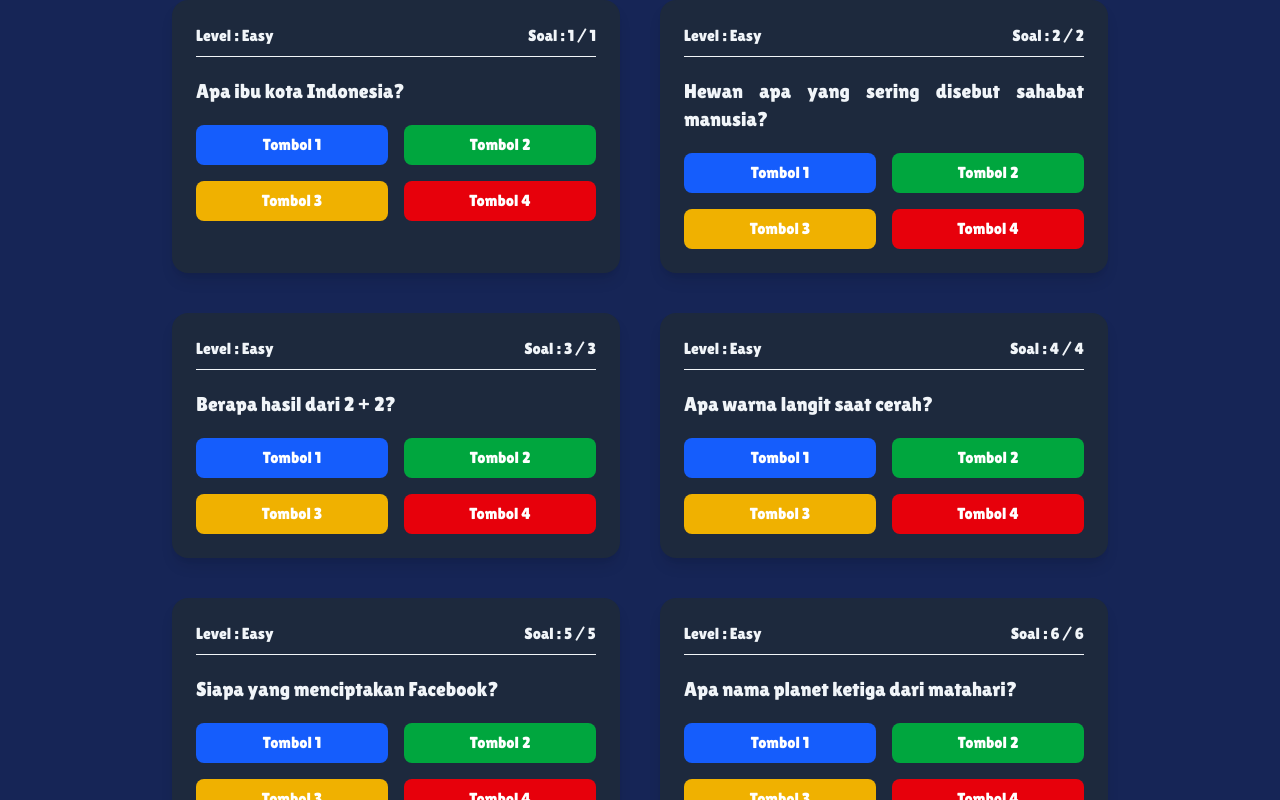
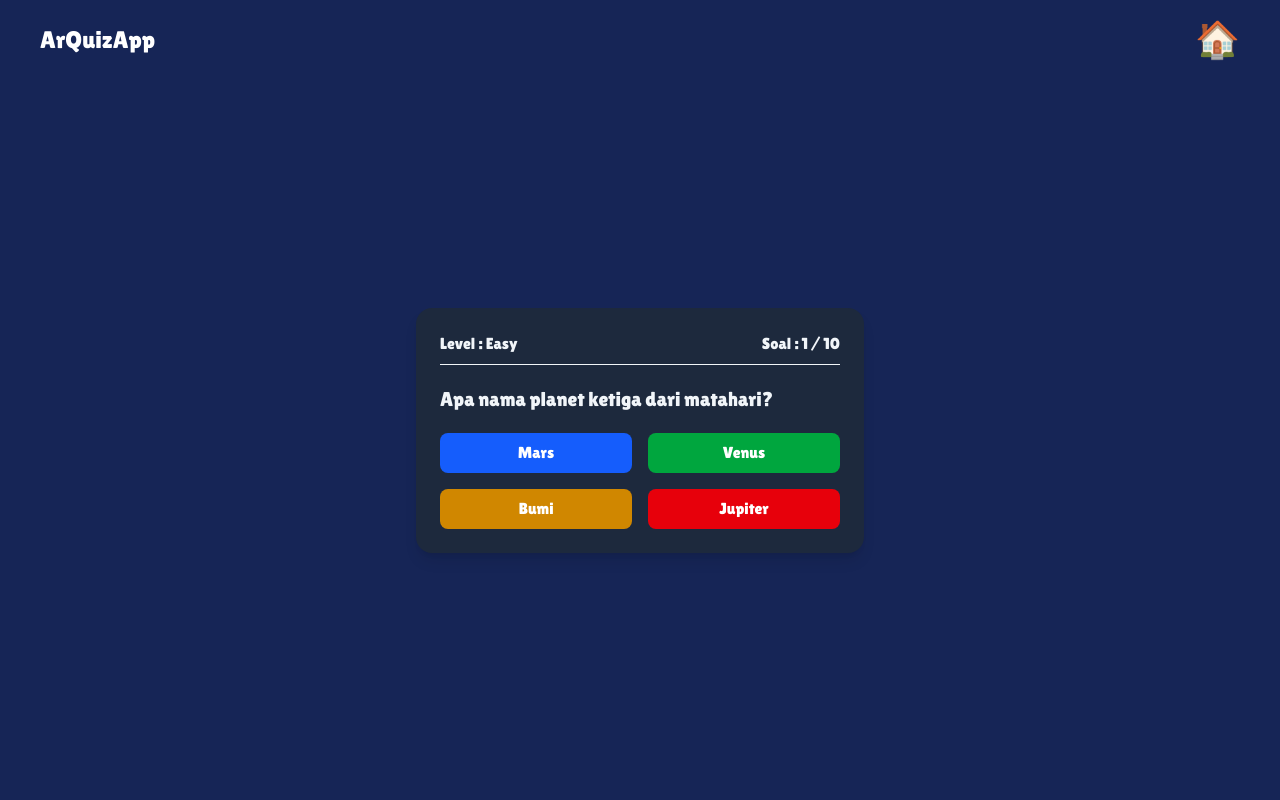
Before and after one commit to ArveonTech/ArQuizApp, a React (Vite) app: page /level in a window 1280 px wide. Both pictures are taken after a click on the button "Mudah". Shown: the top 800 px of the page. Built offline with nearby package versions, Linux system fonts and the light colour scheme.

Commit message:
membuat mainPages,resultPages,dan menambah printilan

```diff
--- a/src/App.jsx
+++ b/src/App.jsx
@@ -3,6 +3,7 @@ import NotFoundPages from "./components/pages/NotFoundPages";
 import IntroPages from "./components/pages/IntroPages";
 import MainPages from "./components/pages/MainPages";
 import LevelPages from "./components/pages/LevelPages";
+import ResultPages from "./components/pages/ResultPages";
 
 const router = createBrowserRouter([
   {
@@ -18,6 +19,10 @@ const router = createBrowserRouter([
     element: <MainPages />,
   },
   {
+    path: "/result",
+    element: <ResultPages />,
+  },
+  {
     path: "*",
     element: <NotFoundPages />,
   },
--- a/src/components/hooks/useQuestion.jsx
+++ b/src/components/hooks/useQuestion.jsx
@@ -1,7 +1,7 @@
 import { useEffect, useState } from "react";
 import { getQuestion } from "../../libs/api";
 
-const useQuestionData = () => {
+const useQuestionData = (level) => {
   const [questions, setQuestions] = useState([]);
   const [error, setError] = useState(null);
 
@@ -9,14 +9,15 @@ const useQuestionData = () => {
     const fetchData = async () => {
       try {
         const response = await getQuestion();
-        setQuestions(response.data);
+        const data = response.data.filter((items) => items.level.toLowerCase() === level.toLowerCase());
+        setQuestions(data);
       } catch (error) {
         setError(error);
       }
     };
 
     fetchData();
-  }, []);
+  }, [level]);
 
   return { questions, error };
 };
--- /dev/null
+++ b/src/components/hooks/useShuffle.jsx
@@ -0,0 +1,9 @@
+const useShuffle = (data) => {
+  for (let i = data.length - 1; i > 0; i--) {
+    const j = Math.floor(Math.random() * (i + 1));
+    [data[i], data[j]] = [data[j], data[i]];
+  }
+  return data;
+};
+
+export default useShuffle;
--- a/src/components/pages/MainPages.jsx
+++ b/src/components/pages/MainPages.jsx
@@ -1,13 +1,71 @@
+import { useEffect, useState, useMemo } from "react";
 import useQuestionData from "../hooks/useQuestion";
 import Card from "../templates/card/Card";
+import { Link, useNavigate } from "react-router-dom";
+import useShuffle from "../hooks/useShuffle";
 
 const MainPages = () => {
-  const { questions, error } = useQuestionData();
+  const navigate = useNavigate();
+  const [level, setLevel] = useState(null);
+  const [clearQuiz, setClearQuiz] = useState(false);
+  const { questions, error } = useQuestionData(level);
+  const [currentIndex, setCurrentIndex] = useState(0);
+  const data = useMemo(() => useShuffle(questions), [questions]);
+
+  useEffect(() => {
+    localStorage.removeItem("answerUser");
+    const level = localStorage.getItem("difficulty");
+    if (!level) {
+      navigate("/level");
+    }
+    setLevel(level);
+  }, []);
+
+  const handleClick = (e) => {
+    const currentSoal = data[currentIndex];
+    const existingAnswers = JSON.parse(localStorage.getItem("answerUser")) || [];
+
+    const newAnswer = {
+      id: currentSoal.id,
+      level: currentSoal.level,
+      question: currentSoal.question,
+      options: currentSoal.options,
+      userAnswer: e.target.value,
+      correctAnswer: currentSoal.answer,
+    };
+
+    localStorage.setItem("answerUser", JSON.stringify([...existingAnswers, newAnswer]));
+
+    if (currentIndex + 1 >= questions.length) {
+      setClearQuiz(true);
+      return;
+    }
+
+    setCurrentIndex(currentIndex + 1);
+  };
 
   return (
-    <>
-      <div className="bg-blue-950 flex gap-10 flex-wrap justify-center">{questions && questions.map((data, i) => <Card data={data} i={i} key={i} />)}</div>
-    </>
+    <div className="bg-blue-950 min-h-screen flex flex-col">
+      <div className="flex justify-between items-center pt-5">
+        <Link to="/">
+          <h1 className="text-2xl text-white ml-10">ArQuizApp</h1>
+        </Link>
+        <Link to="/">
+          <span className="mr-10 text-4xl">🏠</span>
+        </Link>
+      </div>
+      {clearQuiz ? (
+        <div className="bg-blue-950 flex-1 flex justify-center items-center">
+          <Link to="/result">
+            <button className="bg-blue-800  p-4 rounded-2xl cursor-pointer text-white ">Lihat Hasil</button>
+          </Link>
+        </div>
+      ) : (
+        <div className="flex-1 overflow-y-auto flex justify-center items-center px-10">
+          {questions.length > 0 && questions[currentIndex] && <Card data={data[currentIndex]} jumlah={questions} key={currentIndex} i={currentIndex} handleClick={handleClick} />}
+        </div>
+      )}
+    </div>
   );
 };
 
--- /dev/null
+++ b/src/components/pages/ResultPages.jsx
@@ -0,0 +1,48 @@
+import { useEffect } from "react";
+import { Link, useNavigate } from "react-router-dom";
+import CardResult from "../templates/card/CardResult";
+import AOS from "aos";
+import "aos/dist/aos.css";
+
+const ResultPages = () => {
+  const navigate = useNavigate();
+  const rawData = localStorage.getItem("answerUser");
+  const dataSet = rawData ? JSON.parse(rawData) : [];
+  const level = localStorage.getItem("difficulty");
+  const expectedLength = level === "easy" ? 10 : level === "medium" ? 20 : level === "hard" ? 30 : null;
+
+  useEffect(() => {
+    AOS.init({ duration: 1000, once: true });
+
+    // validasi dataSet & jumlah soal
+    if (!dataSet || !expectedLength || dataSet.length !== expectedLength) {
+      navigate("/");
+    }
+  }, []);
+
+  if (!dataSet) {
+    navigate("/");
+  }
+
+  const handleClick = () => {
+    localStorage.removeItem("difficulty");
+  };
+
+  return (
+    <div className="bg-blue-700 min-h-screen flex flex-col justify-center p-10">
+      <h1 className="text-white text-2xl text-center pt-10 mb-10" data-aos="fade-up">
+        ✅ Hasil Kuis
+      </h1>
+      <div className="flex flex-wrap justify-center gap-10" data-aos="fade-up">
+        {dataSet && dataSet.map((data, i) => <CardResult data={data} key={i} />)}
+      </div>
+      <Link to="/">
+        <button className="block mt-10 bg-green-600 w-20 mx-auto rounded-2xl text-white p-2 cursor-pointer hover:bg-green-800" onClick={() => handleClick()}>
+          Kembali
+        </button>
+      </Link>
+    </div>
+  );
+};
+
+export default ResultPages;
--- a/src/components/templates/card/Card.jsx
+++ b/src/components/templates/card/Card.jsx
@@ -1,19 +1,30 @@
-const Card = ({ data, i }) => {
+import Aos from "aos";
+import { useEffect } from "react";
+
+const Card = ({ data, jumlah, i, handleClick }) => {
+  useEffect(() => {
+    Aos.init({ duration: 1500 });
+  }, []);
+
+  const buttonBg = ["bg-blue-600", "bg-green-600", "bg-yellow-600", "bg-red-600"];
+
   return (
-    <div className="bg-slate-800 text-slate-100 rounded-2xl shadow-lg p-6 w-full max-w-md">
+    <div className="bg-slate-800 text-slate-100 rounded-2xl shadow-lg p-6 w-full max-w-md" data-aos="fade-up">
       <header className="flex justify-between border-b pb-2">
         <p>Level : {data.level}</p>
         <p>
-          Soal : {i + 1} / <span>{i + 1}</span>
+          Soal : {i + 1} / <span>{jumlah.length}</span>
         </p>
       </header>
       <main className="mt-5">
         <h1 className="text-xl text-justify mb-5">{data.question}</h1>
         <div className="grid grid-cols-2 gap-4 mt-4">
-          <button className="bg-blue-600 text-white py-2 rounded-lg hover:bg-blue-700 transition cursor-pointer">Tombol 1</button>
-          <button className="bg-green-600 text-white py-2 rounded-lg hover:bg-green-700 transition cursor-pointer">Tombol 2</button>
-          <button className="bg-yellow-500 text-white py-2 rounded-lg hover:bg-yellow-600 transition cursor-pointer">Tombol 3</button>
-          <button className="bg-red-600 text-white py-2 rounded-lg hover:bg-red-700 transition cursor-pointer">Tombol 4</button>
+          {data.options &&
+            data.options.map((op, index) => (
+              <button key={index} className={`${buttonBg[index]} text-white py-2 rounded-lg hover:brightness-110 transition cursor-pointer`} value={op} onClick={(e) => handleClick(e)}>
+                {op}
+              </button>
+            ))}
         </div>
       </main>
     </div>
--- /dev/null
+++ b/src/components/templates/card/CardResult.jsx
@@ -0,0 +1,15 @@
+const CardResult = ({ data }) => {
+  const { question, userAnswer, correctAnswer } = data;
+
+  const isCorrect = userAnswer === correctAnswer;
+
+  return (
+    <div className={`bg-white p-4 rounded-xl shadow-md mb-4 border-l-8 w-72 h-auto ${isCorrect ? "border-green-500" : "border-red-500"}`}>
+      <h2 className="font-semibold text-gray-800">{question}</h2>
+      <p className={`mt-2 font-medium ${isCorrect ? "text-green-600" : "text-red-600"}`}>Jawaban Kamu: {userAnswer}</p>
+      {!isCorrect && <p className="text-gray-700">Jawaban Benar: {correctAnswer}</p>}
+    </div>
+  );
+};
+
+export default CardResult;
```
Also changed, not shown: public/question/question.json (+61 -1 lines).
